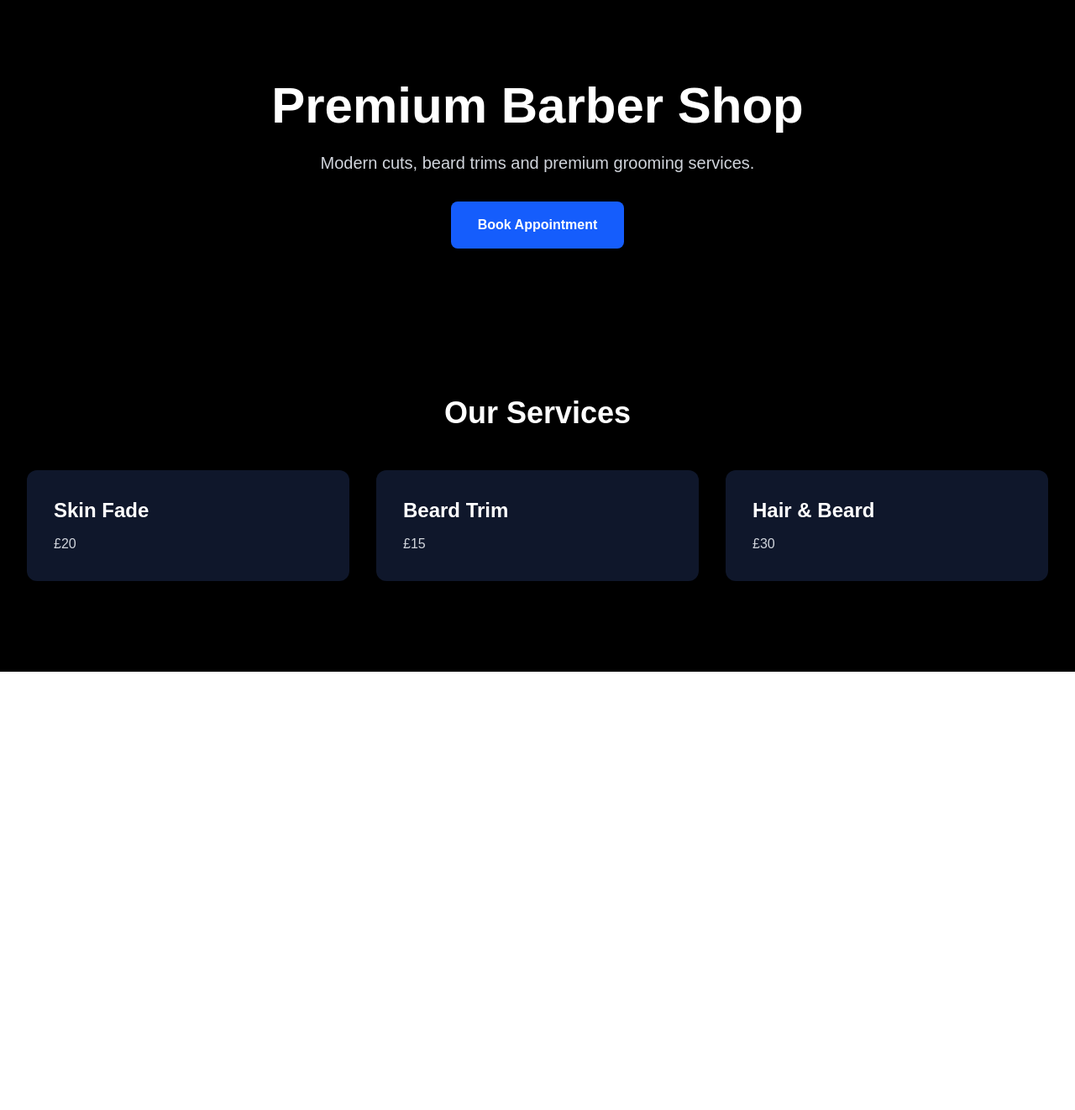
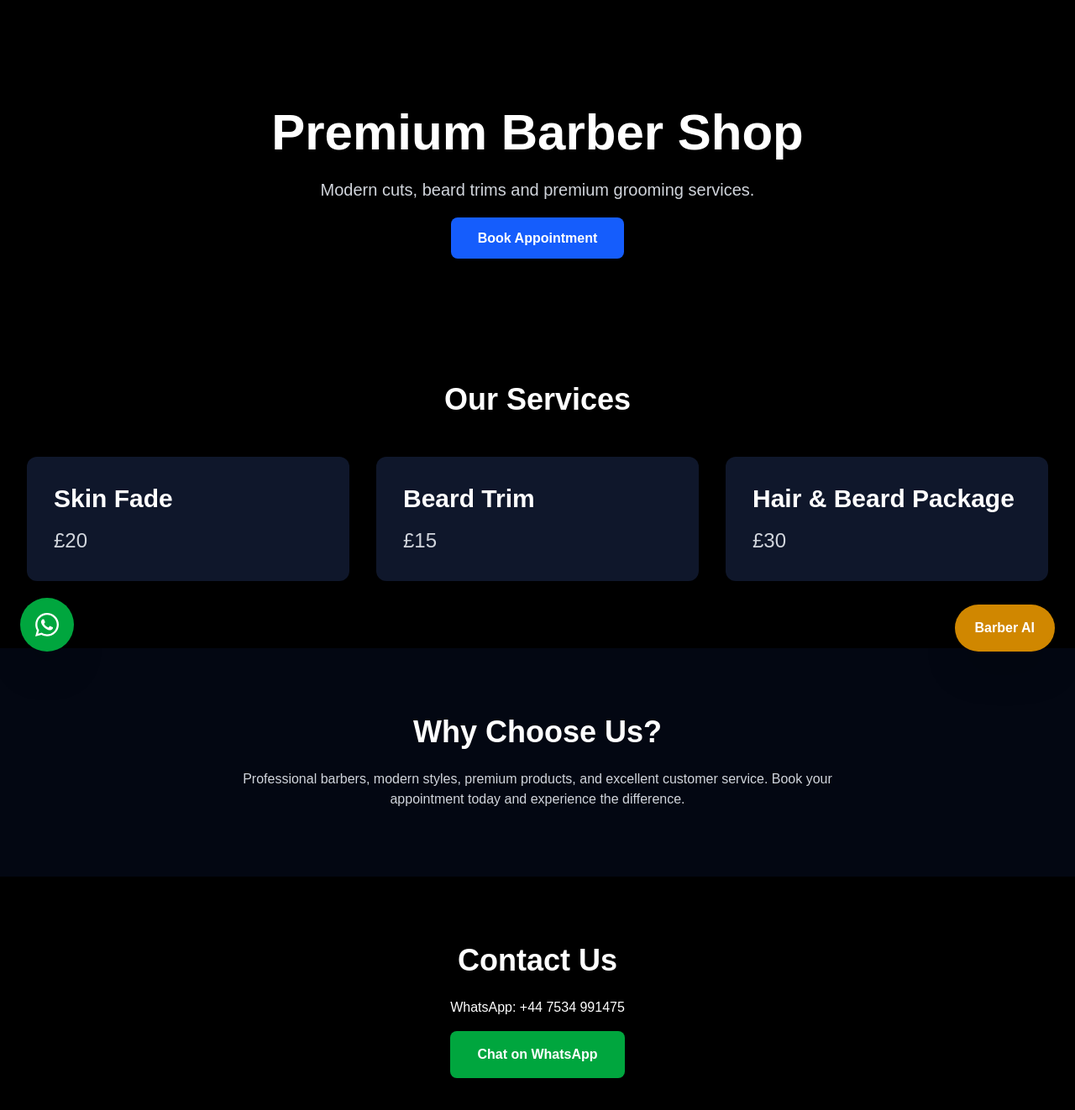
Before and after one commit to wahid999/novaflow-ai, a Next.js app: page /barber in a window 1280 px wide. Shown: the top 1322 px of the page at 84% size. Before the commit the page ends 800 px from the top, so only its background shows below. Built offline with nearby package versions, Linux system fonts and the light colour scheme.

Commit message:
Improved barber chatbot conversation

```diff
--- a/app/barber/page.js
+++ b/app/barber/page.js
@@ -1,7 +1,12 @@
+import WhatsAppButton from "../../components/WhatsAppButton.js";
+import BarberChatWidget from "../../components/BarberChatWidget.js";
+
 export default function BarberDemo() {
   return (
     <main className="min-h-screen bg-black text-white">
-      <section className="text-center py-24 px-6">
+
+      {/* Hero Section */}
+      <section className="pt-32 pb-20 text-center px-6">
         <h1 className="text-6xl font-bold mb-6">
           Premium Barber Shop
         </h1>
@@ -10,33 +15,88 @@ export default function BarberDemo() {
           Modern cuts, beard trims and premium grooming services.
         </p>
 
-        <button className="bg-blue-600 px-8 py-4 rounded-lg font-bold">
+        <a
+          href="https://wa.me/447534991475"
+          target="_blank"
+          rel="noopener noreferrer"
+          className="bg-blue-600 px-8 py-4 rounded-lg font-bold"
+        >
           Book Appointment
-        </button>
+        </a>
       </section>
 
-      <section className="py-20 px-8">
+      {/* Services */}
+      <section className="px-8 py-20">
         <h2 className="text-4xl font-bold text-center mb-12">
           Our Services
         </h2>
 
         <div className="grid md:grid-cols-3 gap-8">
           <div className="bg-slate-900 p-8 rounded-xl">
-            <h3 className="text-2xl font-bold">Skin Fade</h3>
-            <p className="mt-3 text-gray-300">£20</p>
+            <h3 className="text-3xl font-bold mb-4">
+              Skin Fade
+            </h3>
+            <p className="text-2xl text-gray-300">
+              £20
+            </p>
           </div>
 
           <div className="bg-slate-900 p-8 rounded-xl">
-            <h3 className="text-2xl font-bold">Beard Trim</h3>
-            <p className="mt-3 text-gray-300">£15</p>
+            <h3 className="text-3xl font-bold mb-4">
+              Beard Trim
+            </h3>
+            <p className="text-2xl text-gray-300">
+              £15
+            </p>
           </div>
 
           <div className="bg-slate-900 p-8 rounded-xl">
-            <h3 className="text-2xl font-bold">Hair & Beard</h3>
-            <p className="mt-3 text-gray-300">£30</p>
+            <h3 className="text-3xl font-bold mb-4">
+              Hair & Beard Package
+            </h3>
+            <p className="text-2xl text-gray-300">
+              £30
+            </p>
           </div>
         </div>
       </section>
+
+      {/* About */}
+      <section className="px-8 py-20 bg-gray-950 text-center">
+        <h2 className="text-4xl font-bold mb-6">
+          Why Choose Us?
+        </h2>
+
+        <p className="text-gray-300 max-w-3xl mx-auto">
+          Professional barbers, modern styles, premium products,
+          and excellent customer service. Book your appointment
+          today and experience the difference.
+        </p>
+      </section>
+
+      {/* Contact */}
+      <section className="px-8 py-20 text-center">
+        <h2 className="text-4xl font-bold mb-6">
+          Contact Us
+        </h2>
+
+        <p className="mb-4">
+          WhatsApp: +44 7534 991475
+        </p>
+
+        <a
+          href="https://wa.me/447534991475"
+          target="_blank"
+          rel="noopener noreferrer"
+          className="bg-green-600 px-8 py-4 rounded-lg font-bold inline-block"
+        >
+          Chat on WhatsApp
+        </a>
+      </section>
+
+      <WhatsAppButton />
+      <BarberChatWidget />
+
     </main>
   );
 }
--- /dev/null
+++ b/components/BarberChatWidget.js
@@ -0,0 +1,131 @@
+"use client";
+
+import { useEffect, useRef, useState } from "react";
+
+export default function BarberChatWidget() {
+  const [open, setOpen] = useState(false);
+  const [messages, setMessages] = useState([
+    {
+      sender: "bot",
+      text: "Hi 👋 Welcome to Premium Barber Shop. What would you like today? Haircut, skin fade, beard trim, or hair & beard package?",
+    },
+  ]);
+  const [input, setInput] = useState("");
+  const messagesEndRef = useRef(null);
+
+  useEffect(() => {
+    messagesEndRef.current?.scrollIntoView({ behavior: "smooth" });
+  }, [messages, open]);
+
+  const getReply = (message) => {
+    const text = message.toLowerCase();
+
+    if (text.includes("hi") || text.includes("hello") || text.includes("hey")) {
+      return "Hi 👋 Welcome! Are you looking to book a haircut, skin fade, beard trim, or hair & beard package today?";
+    }
+
+    if (text.includes("yes") || text.includes("book") || text.includes("appointment")) {
+      return "Great 👍 Please send your name, preferred date, time, and service. Example: My name is Ali, I want a skin fade today at 5pm.";
+    }
+
+    if (text.includes("skin fade") || text.includes("fade")) {
+      return "Skin Fade is £20 and usually takes 30–40 minutes. Would you like to book an appointment?";
+    }
+
+    if (text.includes("beard")) {
+      return "Beard Trim is £15. Hair & Beard Package is £30. Would you like the full package?";
+    }
+
+    if (text.includes("haircut")) {
+      return "Standard Haircut is £15. Skin Fade is £20. Which one would you like to book?";
+    }
+
+    if (text.includes("price") || text.includes("cost") || text.includes("how much")) {
+      return "Here are our prices: Standard Haircut £15, Skin Fade £20, Beard Trim £15, Hair & Beard Package £30, Kids Haircut £12.";
+    }
+
+    if (text.includes("open") || text.includes("hours") || text.includes("time")) {
+      return "We are open Monday to Saturday from 9 AM to 7 PM. Sunday is closed.";
+    }
+
+    if (text.includes("pm") || text.includes("am") || text.includes("today") || text.includes("tomorrow")) {
+      return "Thanks. Please confirm your name and service, then we can confirm your booking on WhatsApp: +44 7534 991475.";
+    }
+
+    if (text.includes("location") || text.includes("address")) {
+      return "This is a demo barber shop website. For a real shop, we can add the exact address, Google Maps, and directions.";
+    }
+
+    return "I can help with prices, services, opening hours, and booking appointments. What service would you like?";
+  };
+
+  const handleSend = () => {
+    if (!input.trim()) return;
+
+    setMessages((prev) => [
+      ...prev,
+      { sender: "user", text: input },
+      { sender: "bot", text: getReply(input) },
+    ]);
+
+    setInput("");
+  };
+
+  return (
+    <>
+      <button
+        onClick={() => setOpen(!open)}
+        className="fixed bottom-6 right-6 z-50 bg-yellow-600 hover:bg-yellow-700 text-white px-6 py-4 rounded-full shadow-2xl font-semibold"
+      >
+        {open ? "Close" : "Barber AI"}
+      </button>
+
+      {open && (
+        <div className="fixed bottom-24 right-6 z-50 w-[360px] max-w-[90vw] bg-white text-black rounded-2xl shadow-2xl overflow-hidden border border-gray-200">
+          <div className="bg-yellow-600 text-white p-4">
+            <h3 className="font-bold text-lg">Barber AI Assistant</h3>
+            <p className="text-sm text-yellow-100">Online • Booking help available</p>
+          </div>
+
+          <div className="h-80 overflow-y-auto p-4 bg-gray-50">
+            {messages.map((msg, index) => (
+              <div
+                key={index}
+                className={`mb-3 flex ${msg.sender === "user" ? "justify-end" : "justify-start"}`}
+              >
+                <div
+                  className={`px-4 py-3 rounded-2xl max-w-[85%] text-sm leading-relaxed ${
+                    msg.sender === "user"
+                      ? "bg-yellow-600 text-white rounded-br-none"
+                      : "bg-white text-gray-800 border rounded-bl-none"
+                  }`}
+                >
+                  {msg.text}
+                </div>
+              </div>
+            ))}
+
+            <div ref={messagesEndRef} />
+          </div>
+
+          <div className="p-4 bg-white border-t flex gap-2">
+            <input
+              value={input}
+              onChange={(e) => setInput(e.target.value)}
+              onKeyDown={(e) => e.key === "Enter" && handleSend()}
+              placeholder="Ask about haircut prices..."
+              className="flex-1 border border-gray-300 rounded-xl px-3 py-2 outline-none focus:border-yellow-600"
+            />
+
+            <button
+              onClick={handleSend}
+              className="bg-yellow-600 hover:bg-yellow-700 text-white px-4 rounded-xl font-semibold"
+            >
+              Send
+            </button>
+          </div>
+        </div>
+      )}
+    </>
+  );
+}
```
